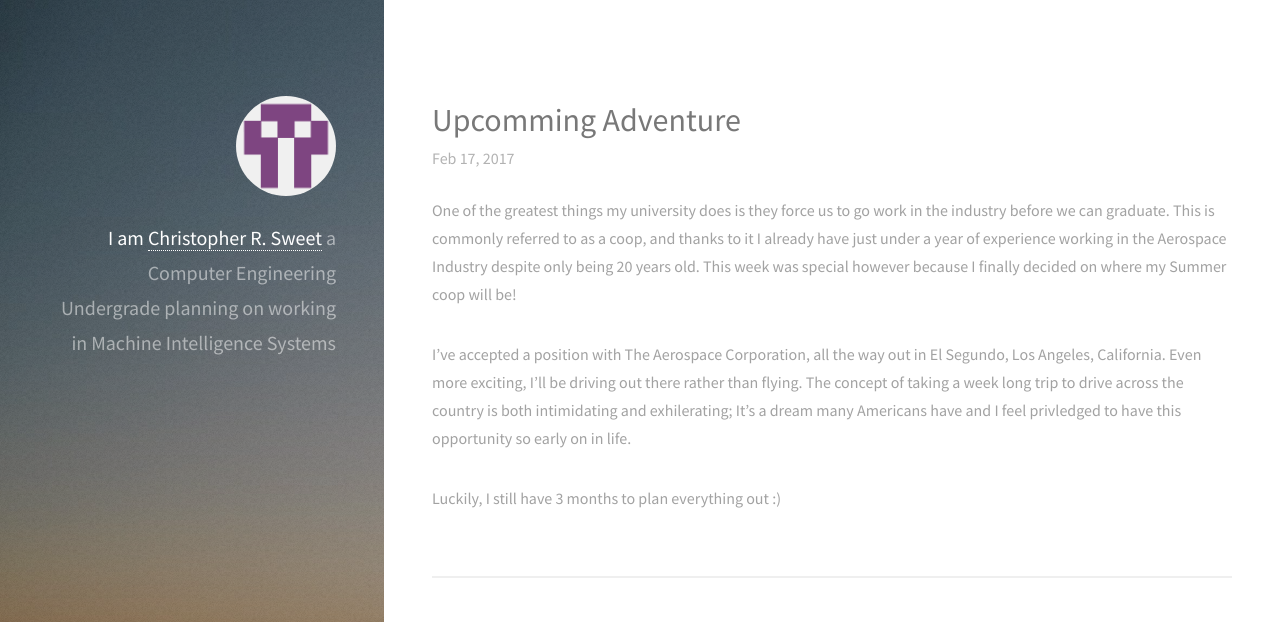
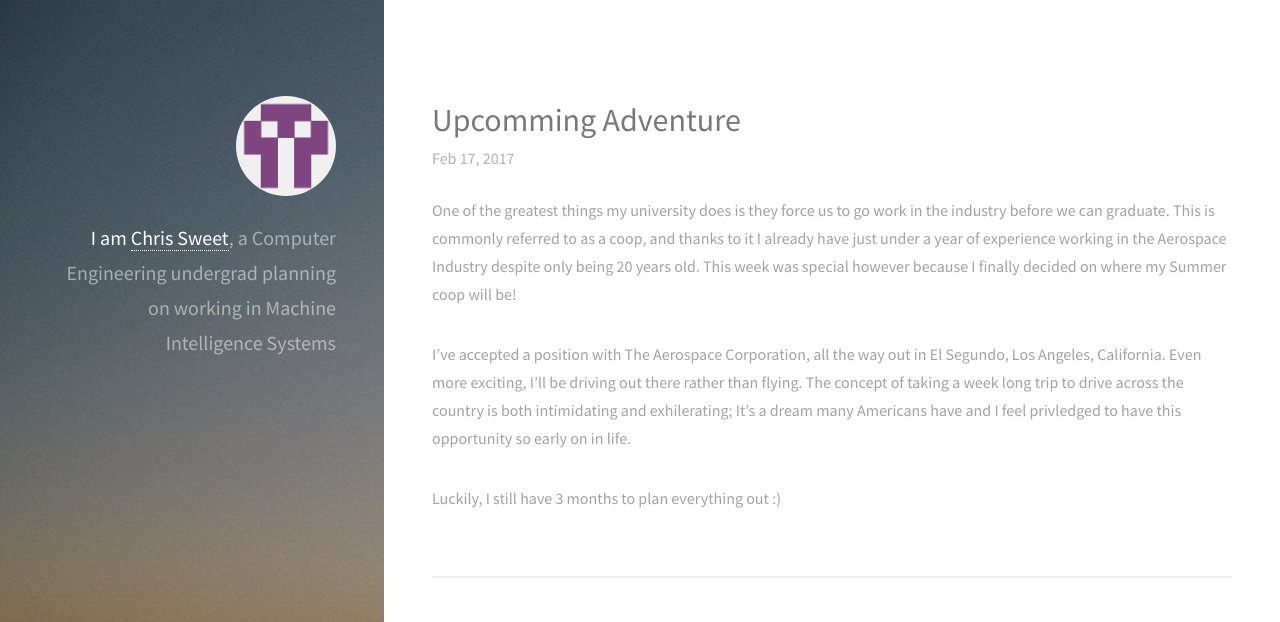
Before and after one commit to SweetsRepo/SweetsRepo.github.io, a Jekyll site: the page built from index.html, in a window 1280 px wide and 1380 px high. Shown: the top 622 px of the window. Built offline with Jekyll 4.4.1, drawn with Linux system fonts in a browser that asks for light colours; nearby versions of some CDN libraries; grey boxes are pictures that could not be loaded.

Commit message:
Spelling

```diff
--- a/_layouts/default.html
+++ b/_layouts/default.html
@@ -26,7 +26,7 @@
 	<body id="top">
     <header id="header">
       <a href="{{ site.url }}" class="image avatar"><img class="editable" src="/images/avatar.png" alt="{{ site.author.name }}"></a>
-      <h1 class="editable"><strong>I am <a href="/">Christopher R. Sweet</a></strong> a Computer Engineering Undergrade planning on working in Machine Intelligence Systems</h1>
+      <h1 class="editable"><strong>I am <a href="/">Chris Sweet</a></strong>, a Computer Engineering undergrad planning on working in Machine Intelligence Systems</h1>
     </header>
 
     {{ content }}
```
